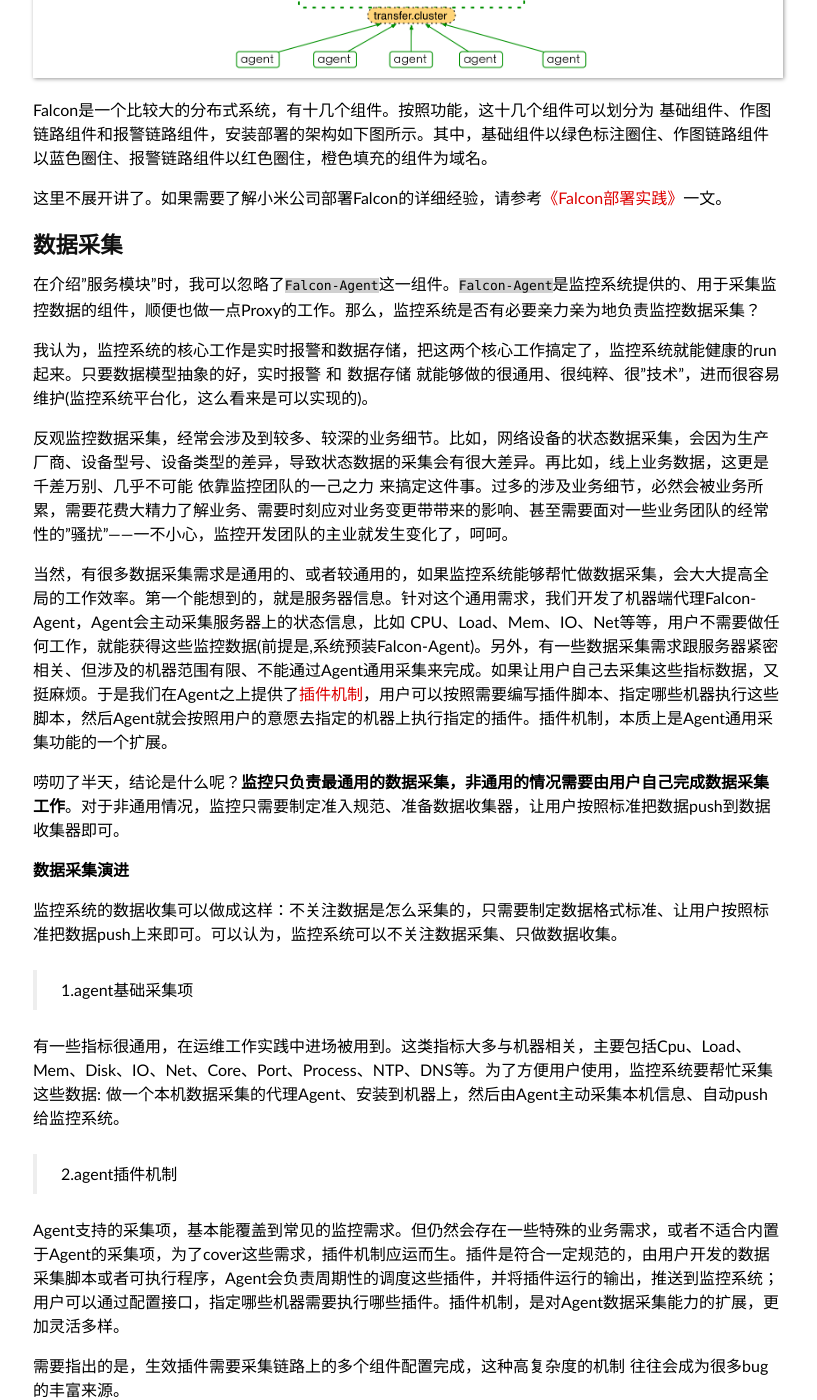
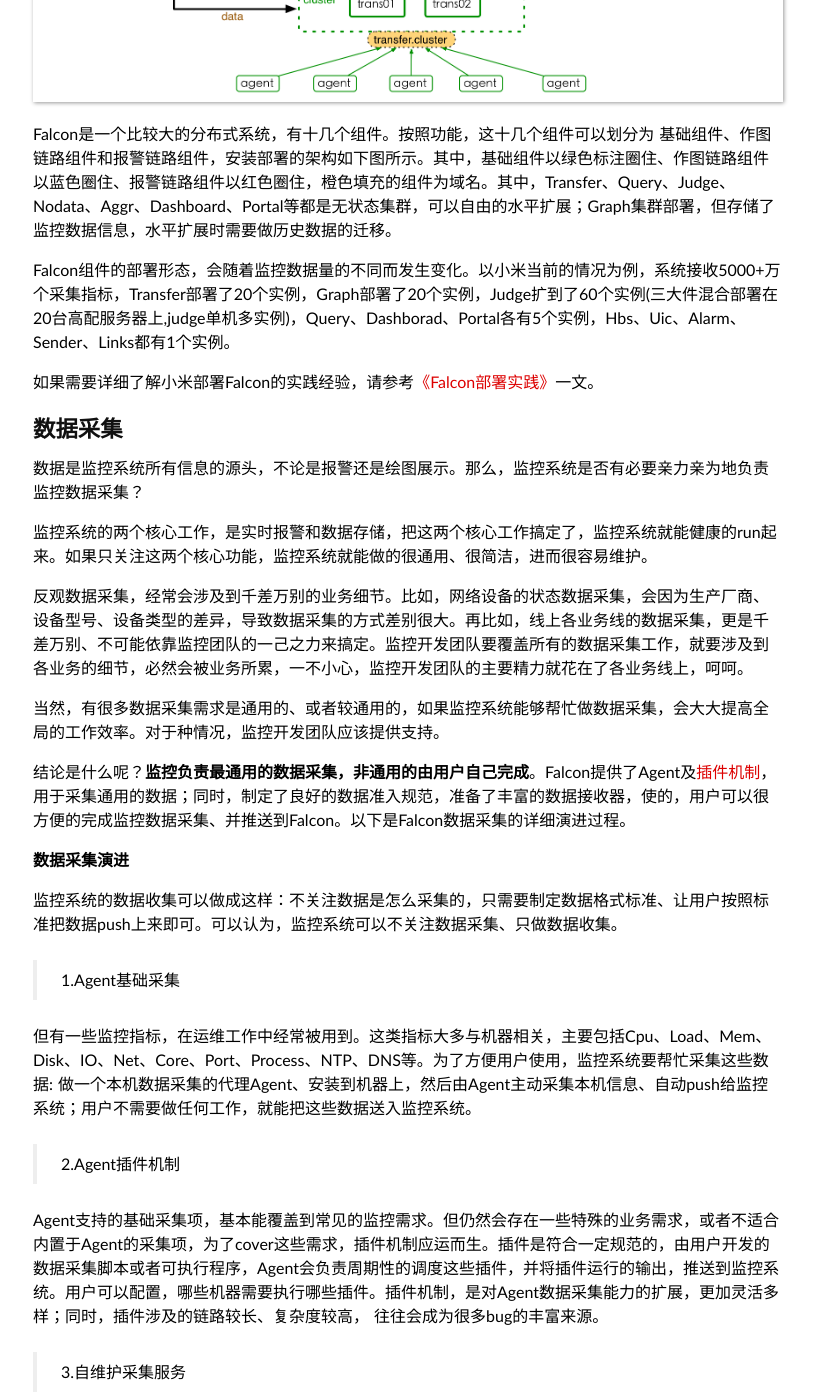
Before and after one commit to niean/niean.github.io, a Jekyll site: the page built from _posts/2015-08-06-falcon-intro.markdown, in a window 1280 px wide and 1400 px high, scrolled down 1715 px. Shown: the whole window, without its empty margins (232-1049 px from the left). Built offline with Jekyll 4.4.1, drawn with Linux system fonts in a browser that asks for light colours; some web fonts are replaced; Markdown is read by kramdown in place of the engine named in the settings; comment, search, counter and statistics services are not loaded; some of the changed text lies outside the part shown.

Commit message:
falcon-intro, v0.2, data collector

````diff
--- a/_posts/2015-08-06-falcon-intro.markdown
+++ b/_posts/2015-08-06-falcon-intro.markdown
@@ -6,15 +6,15 @@
   - monitor
 ---
 
-加入小米监控团队有半年时间了，能与领域里的牛人们一起共事，很开心。当然，时不时会想起巴巴am团队的童鞋，多少有些感怀。闲话不多说了，今天介绍下小米的监控产品[Falcon](https://github.com/open-falcon)。
+加入小米监控团队有半年时间了，能与领域里的牛人们一起共事，很开心。当然，时不时会想起am团队的童鞋。闲话不多说了，今天介绍下小米的监控产品[Falcon](https://github.com/open-falcon)。
 
-Falcon是一个企业级的监控解决方案，偏向于平台化，主要提供 实时报警、监控数据展示等功能。本文从系统架构、数据模型、数据收集、数据存储、图表展示、实时报警等方面，介绍Falcon的实现。本文的部分章节，参考了开源版本Open-Falcon的[GitBook](http://book.open-falcon.com/zh/intro/README.html)。
+Falcon是一个企业级的监控解决方案，偏向于平台化，主要提供 实时报警、监控数据展示等功能。本文从系统架构、数据模型、数据采集、数据收集、数据存储、数据查询、图表展示、报警配置等方面，介绍Falcon的实现。
 
 ## 系统架构
-**服务模块**
+**模块组成**
 ![archi](https://raw.githubusercontent.com/niean/niean.github.io/master/images/20150806/archi.1.png)
 
-转发服务Transfer，负责收集监控数据，并将收集到的监控数据分片、发送给Judge&Graph（以及正在测试中的 持久化存储rrd.hbase）。
+转发服务Transfer，负责收集监控数据，并将收集到的监控数据分片、发送给Judge&Graph（以及正在测试中的 持久化存储rrd.hbase）。Agent采集的数据、用户push的数据，最终都会通过Transfer，进入监控系统。
 
 Graph组件收到监控数据后，将这些数据悉数存储在本地的rrd数据库，并借助rrd的归档功能将这些监控数据进行抽样存储。Query组件提供查询绘图数据的Api入口，从Graph组件上读取数据、返回给高层的监控数据消费者。Dashboard是展示监控数据的WEB应用，从Query拿数据、展示在UI上。
 
@@ -22,54 +22,54 @@
 
 Portal是Falcon的门户，为用户提供了配置报警策略、集群监控、Nodata的UI，并将这些配置信息存储至mysql。HBS是Falcon的配置中心，消费mysql的配置信息、并转化为后端服务乐于接受的形式。
 
-集群监控Aggr和Nodata监控，是Falcon近期新增的服务组件。Aggr将多个单机的监控信息，聚合成集群维度，然后吐回监控系统。Nodata则实时监督监控数据的上报，发现中断的情况就产生用户自定义的超时数据、并吐回到监控系统。
+集群监控Aggr和Nodata监控，是Falcon近期新增的服务组件。他们都从HBS拿配置信息、从Query拉去监控数据。Aggr将多个单机的监控信息，聚合成集群维度，然后吐回监控系统。Nodata则实时监督监控数据的上报，发现中断的情况就产生用户自定义的超时数据、并吐回到监控系统。
 
 
 **部署方式**
 ![deploy](https://raw.githubusercontent.com/niean/niean.github.io/master/images/20150806/deploy.png)
 
-Falcon是一个比较大的分布式系统，有十几个组件。按照功能，这十几个组件可以划分为 基础组件、作图链路组件和报警链路组件，安装部署的架构如下图所示。其中，基础组件以绿色标注圈住、作图链路组件以蓝色圈住、报警链路组件以红色圈住，橙色填充的组件为域名。
+Falcon是一个比较大的分布式系统，有十几个组件。按照功能，这十几个组件可以划分为 基础组件、作图链路组件和报警链路组件，安装部署的架构如下图所示。其中，基础组件以绿色标注圈住、作图链路组件以蓝色圈住、报警链路组件以红色圈住，橙色填充的组件为域名。其中，Transfer、Query、Judge、Nodata、Aggr、Dashboard、Portal等都是无状态集群，可以自由的水平扩展；Graph集群部署，但存储了监控数据信息，水平扩展时需要做历史数据的迁移。
 
-这里不展开讲了。如果需要了解小米公司部署Falcon的详细经验，请参考[《Falcon部署实践》](http://book.open-falcon.com/zh/deploy/README.html)一文。
+Falcon组件的部署形态，会随着监控数据量的不同而发生变化。以小米当前的情况为例，系统接收5000+万个采集指标，Transfer部署了20个实例，Graph部署了20个实例，Judge扩到了60个实例(三大件混合部署在20台高配服务器上,judge单机多实例)，Query、Dashborad、Portal各有5个实例，Hbs、Uic、Alarm、Sender、Links都有1个实例。
+
+如果需要详细了解小米部署Falcon的实践经验，请参考[《Falcon部署实践》](http://book.open-falcon.com/zh/deploy/README.html)一文。
 
 ## 数据采集
-在介绍"服务模块"时，我可以忽略了`Falcon-Agent`这一组件。`Falcon-Agent`是监控系统提供的、用于采集监控数据的组件，顺便也做一点Proxy的工作。那么，监控系统是否有必要亲力亲为地负责监控数据采集？
+数据是监控系统所有信息的源头，不论是报警还是绘图展示。那么，监控系统是否有必要亲力亲为地负责监控数据采集？
 
-我认为，监控系统的核心工作是实时报警和数据存储，把这两个核心工作搞定了，监控系统就能健康的run起来。只要数据模型抽象的好，实时报警 和 数据存储 就能够做的很通用、很纯粹、很"技术"，进而很容易维护(监控系统平台化，这么看来是可以实现的)。
+监控系统的两个核心工作，是实时报警和数据存储，把这两个核心工作搞定了，监控系统就能健康的run起来。如果只关注这两个核心功能，监控系统就能做的很通用、很简洁，进而很容易维护。
 
-反观监控数据采集，经常会涉及到较多、较深的业务细节。比如，网络设备的状态数据采集，会因为生产厂商、设备型号、设备类型的差异，导致状态数据的采集会有很大差异。再比如，线上业务数据，这更是千差万别、几乎不可能 依靠监控团队的一己之力 来搞定这件事。过多的涉及业务细节，必然会被业务所累，需要花费大精力了解业务、需要时刻应对业务变更带带来的影响、甚至需要面对一些业务团队的经常性的"骚扰"——一不小心，监控开发团队的主业就发生变化了，呵呵。
+反观数据采集，经常会涉及到千差万别的业务细节。比如，网络设备的状态数据采集，会因为生产厂商、设备型号、设备类型的差异，导致数据采集的方式差别很大。再比如，线上各业务线的数据采集，更是千差万别、不可能依靠监控团队的一己之力来搞定。监控开发团队要覆盖所有的数据采集工作，就要涉及到各业务的细节，必然会被业务所累，一不小心，监控开发团队的主要精力就花在了各业务线上，呵呵。
 
-当然，有很多数据采集需求是通用的、或者较通用的，如果监控系统能够帮忙做数据采集，会大大提高全局的工作效率。第一个能想到的，就是服务器信息。针对这个通用需求，我们开发了机器端代理Falcon-Agent，Agent会主动采集服务器上的状态信息，比如 CPU、Load、Mem、IO、Net等等，用户不需要做任何工作，就能获得这些监控数据(前提是,系统预装Falcon-Agent)。另外，有一些数据采集需求跟服务器紧密相关、但涉及的机器范围有限、不能通过Agent通用采集来完成。如果让用户自己去采集这些指标数据，又挺麻烦。于是我们在Agent之上提供了[插件机制](http://book.open-falcon.com/zh/philosophy/plugin.html)，用户可以按照需要编写插件脚本、指定哪些机器执行这些脚本，然后Agent就会按照用户的意愿去指定的机器上执行指定的插件。插件机制，本质上是Agent通用采集功能的一个扩展。
+当然，有很多数据采集需求是通用的、或者较通用的，如果监控系统能够帮忙做数据采集，会大大提高全局的工作效率。对于种情况，监控开发团队应该提供支持。
 
-唠叨了半天，结论是什么呢？**监控只负责最通用的数据采集，非通用的情况需要由用户自己完成数据采集工作**。对于非通用情况，监控只需要制定准入规范、准备数据收集器，让用户按照标准把数据push到数据收集器即可。
+结论是什么呢？**监控负责最通用的数据采集，非通用的由用户自己完成**。Falcon提供了Agent及[插件机制](http://book.open-falcon.com/zh/philosophy/plugin.html)，用于采集通用的数据；同时，制定了良好的数据准入规范，准备了丰富的数据接收器，使的，用户可以很方便的完成监控数据采集、并推送到Falcon。以下是Falcon数据采集的详细演进过程。
 
 
 **数据采集演进**
 
 监控系统的数据收集可以做成这样：不关注数据是怎么采集的，只需要制定数据格式标准、让用户按照标准把数据push上来即可。可以认为，监控系统可以不关注数据采集、只做数据收集。
 
->1.agent基础采集项
+>1.Agent基础采集
 
-有一些指标很通用，在运维工作实践中进场被用到。这类指标大多与机器相关，主要包括Cpu、Load、Mem、Disk、IO、Net、Core、Port、Process、NTP、DNS等。为了方便用户使用，监控系统要帮忙采集这些数据: 做一个本机数据采集的代理Agent、安装到机器上，然后由Agent主动采集本机信息、自动push给监控系统。
+但有一些监控指标，在运维工作中经常被用到。这类指标大多与机器相关，主要包括Cpu、Load、Mem、Disk、IO、Net、Core、Port、Process、NTP、DNS等。为了方便用户使用，监控系统要帮忙采集这些数据: 做一个本机数据采集的代理Agent、安装到机器上，然后由Agent主动采集本机信息、自动push给监控系统；用户不需要做任何工作，就能把这些数据送入监控系统。
 
->2.agent插件机制
+>2.Agent插件机制
 
-Agent支持的采集项，基本能覆盖到常见的监控需求。但仍然会存在一些特殊的业务需求，或者不适合内置于Agent的采集项，为了cover这些需求，插件机制应运而生。插件是符合一定规范的，由用户开发的数据采集脚本或者可执行程序，Agent会负责周期性的调度这些插件，并将插件运行的输出，推送到监控系统；用户可以通过配置接口，指定哪些机器需要执行哪些插件。插件机制，是对Agent数据采集能力的扩展，更加灵活多样。
-
-需要指出的是，生效插件需要采集链路上的多个组件配置完成，这种高复杂度的机制 往往会成为很多bug的丰富来源。
+Agent支持的基础采集项，基本能覆盖到常见的监控需求。但仍然会存在一些特殊的业务需求，或者不适合内置于Agent的采集项，为了cover这些需求，插件机制应运而生。插件是符合一定规范的，由用户开发的数据采集脚本或者可执行程序，Agent会负责周期性的调度这些插件，并将插件运行的输出，推送到监控系统。用户可以配置，哪些机器需要执行哪些插件。插件机制，是对Agent数据采集能力的扩展，更加灵活多样；同时，插件涉及的链路较长、复杂度较高， 往往会成为很多bug的丰富来源。
 
 >3.自维护采集服务
 
-不能或者不方便 通过Agent采集的监控指标，需要用户自己完成数据采集、自己将数据push到监控系统。为此，监控系统需要制定灵活的、确定的数据模型，来支持用户自定义数据的采集；同时，还要提供简单易用的数据接收器、方便用户push数据。
+不能或者不方便 通过Agent及其插件机制 采集的监控指标，需要用户自己完成数据采集、自己将数据push到监控系统。为此，监控系统需要制定灵活的数据模型，来支持用户自定义数据的采集；同时，还要提供简单易用的数据接收器，方便用户push数据。
 
-在庞大的用户自维护采集服务中，有一些是较通用的需求，比如网络设备监控、Java应用监控、Nginx监控、Mysql监控、HBase监控、Redis监控等。具体的业务部门，需要负责上述指标的采集工作；监控团队可以协助搞定，但不应该接手上述工作。
+在庞大的用户自维护采集服务中，有一些是较通用的，比如网络设备监控、Java应用监控、Nginx监控、Mysql监控、HBase监控、Redis监控等。上述采集工作，需要由具体的业务部门负责；监控团队可以协助、但不应该接手。
 
 >4.Nodata监控
 
-对于用户自维护的采集服务，监控服务的存活是一个通用需求。为此，监控系统设计了Nodata功能，用户监控数据采集服务(包括Agent)的可用性。
+对于用户自维护的采集服务，监控其存活状态是一个通用需求。为此，监控系统提供了Nodata功能，以此，监督数据采集服务(包括Agent)的可用性。
 
 
-上述，为监控系统数据采集方式的演进过程。
+至此，监控系统的数据采集工作，基本覆盖完全。
 
 
 ## 数据模型
@@ -77,35 +77,55 @@
 
 数据模型，要包含完整的信息。Falcon不要求用户预定义采集指标，因此数据模型需要包含完整的"身份信息"，通过一条监控数据就能确定该采集项的各种元信息。
 
-数据模型，要足够灵活。比如以zabbix为例，上报的数据为hostname、metric，那么用户添加告警策略、管理告警策略的时候，就只能以这两个维度进行。举一个最常见的场景：
+数据模型，要足够灵活。比如以zabbix为例，上报的数据为hostname、metric，那么用户添加告警策略、管理告警策略的时候，就只能以这两个维度进行。举一个最常见的场景：hostA的磁盘空间，小于5%，就告警。一般的服务器上，都会有两个主要的分区，根分区和home分区，在zabbix里面，就得加两条规则；如果是hadoop的机器，一般还会有十几块的数据盘，还得再加10多条规则，这样就会痛苦。
 
-hostA的磁盘空间，小于5%，就告警。一般的服务器上，都会有两个主要的分区，根分区和home分区，在zabbix里面，就得加两条规则；如果是hadoop的机器，一般还会有十几块的数据盘，还得再加10多条规则，这样就会痛苦，不幸福，不利于自动化。
+借鉴OpenTSDB的数据结构，结合自己的业务特点，Falcon采用了如下的数据模型，其中:
 
-借鉴OpenTSDB的数据结构，结合自己的业务特点，得到如下数据模型:
++ metric：最核心的字段，代表这个数据采集项具体度量的是什么东西，比如是内存的使用量（memory_used）呢，还是某个接口调用的次数（qps）。
++ endpoint： 代表metric的主体，比如metric是内存使用量（memory_uesd），那么endpoint就表示该metric属于哪台机器。
++ tags：这是一组逗号分隔的键值对，用来对metric进行进一步的描述，比如service=falcon,location=beijing。
++ timestamp：UNIX时间戳，表示产生该数据的时间点。
++ value：整型或者浮点型，代表该metric在指定时间点的值。
++ step：整型，表示该数据采集项的汇报周期，这对于后续的配置监控策略很重要，必须明确指定。
++ counterType：只能是COUNTER或者GAUGE二选一，前者表示该采集项为计数器类型，后者表示其为原值 。对于计数器类型，告警判定以及图表展示前，会被先计算为速率。
 
 ```
 	{
-	    metric: load.1min,
-	    endpoint: c3-op-mon-graph01.bj,
-	    tags: srv=falcon,idc=c3,module=graph,
-	    value: 1.5,
-	    timestamp: `date +%s`,
-	    counterType: GAUGE,
-	    step: 60
+		metric: df.bytes.free.percent,
+		endpoint: hostA,
+		tags: mount=/home,
+		value: 5,
+		timestamp: unix.timestamp,
+		counterType: GAUGE,
+		step: 60
 	},
 	{
-	    metric: net.port.listen,
-	    endpoint: c3-op-mon-graph01.bj,
-	    tags: port=3306,
-	    value: 1,
-	    timestamp: `date +%s`,
-	    counterType: GAUGE,
-	    step: 60
+		metric: df.bytes.free.percent,
+		endpoint: hostA,
+		tags: mount=/root,
+		value: 15,
+		timestamp: unix.timestamp,
+		counterType: GAUGE,
+		step: 60
 	}
 ```
-通过 endpoint+metric+tags, 可以唯一确定一个采集指标; 通过 step+counterType, 可以获取该采集指标的周期、数据类型。
 
-通过 endpoint/metric/tags 这种数据结构, 可以灵活的配置报警、配置绘图展示等。
+metric为df.bytes.free.percent，表示这个指标的具体含义为机器的磁盘可用百分比；endpoint描述这个metric所在的主体是hostA；tags是对这个metric的一组补充描述，比如mount=/home这一组tag，表示这个metric描述的是home分区的磁盘可用百分比，同样mount=/root，表示这个metric描述的是root分区的磁盘可用百分比。
+
+使用tags的好处，是可以简化告警策略的配置。比如上面提到的这个最简单的场景，hostA的磁盘可用百分比，小于5%就触发告警。对于root和home两个分区，在Open-Falcon中，可以用一条规则来描述、而不再需要针对两个分区写两条规则:
+
+```
+	// 使用tags
+	endpoint=hostA && metric=df.bytes.free.percent < 5%
+
+	// 未使用tags
+	endpoint=hostA && metric=df.bytes.free.percent && mount=/home< 5%
+	endpoint=hostA && metric=df.bytes.free.percent && mount=/root< 5%
+
+```
+
+另外，在Dashboard中，可以借助于tags，把tags作为筛选过滤条件，更方便用户查看自己关心的指标。
+
 
 
 ## 数据收集
@@ -151,10 +171,9 @@
 	c.RRA("MIN", 0.5, 720, 730)
 ```
 
-用户查询某个counter时，Rrd会根据查询的时间段，选择合适的归档数据。比如，12小时以内的查询返回原始数据点，12小时至2天的 返回5m采样的点，1年的时间跨度返回1d采样的点。 Rrdtool的采样及查询策略，很好的保障了绘图数据读取的速率。
+用户查询某个counter时，Rrdtool会根据查询的时间段，选择合适的归档数据。比如，12小时以内的查询返回原始数据点，12小时至2天的 返回5m采样的点，1年的时间跨度返回1d采样的点。 Rrdtool的采样及查询策略，很好的保障了绘图数据读取的速率。
 
-TODO: 为了搞定大量写入，Graph做了哪些工作。
-
+Rrdtool归档采样时，会进行频繁的磁盘读写。这里，需要做特殊的优化。
 
 ## 数据查询
 Query组件，对用户提供数据查询服务，接口形式为Http-Post。通过Query的接口，用户可以查询指定时间段内、一批监控指标的绘图数据。接口定义，见[这里](http://book.open-falcon.com/zh/usage/query.html)。
@@ -334,3 +353,6 @@
 +  实时报警，配置高效而灵活，使用tag过滤机制、使用hostgrp管理实体、使用template管理策略
 +  机器分组，设计成一级扁平结构，使得监控系统可以适应CMDB的结构变更
 +  其他方面，纯粹的平台化理念、成功的用户习惯培养、良好的工程控制，等等
+
+## 参考资料
+本文参考、整理了小米[Open-Falcon](http://book.open-falcon.com/zh/intro/README.html)的部分内容。
````
Also changed, not shown: images/20150806/archi.1.png.
